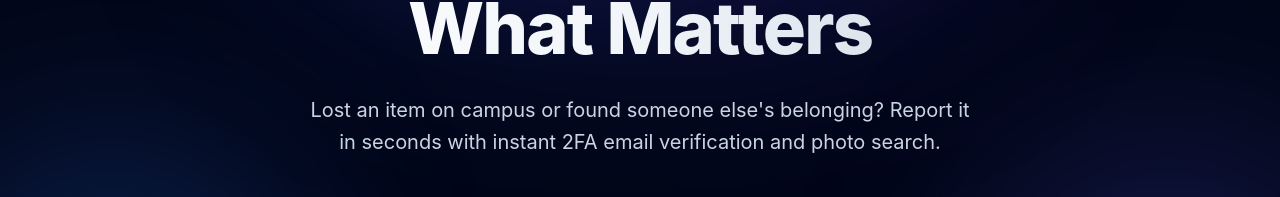
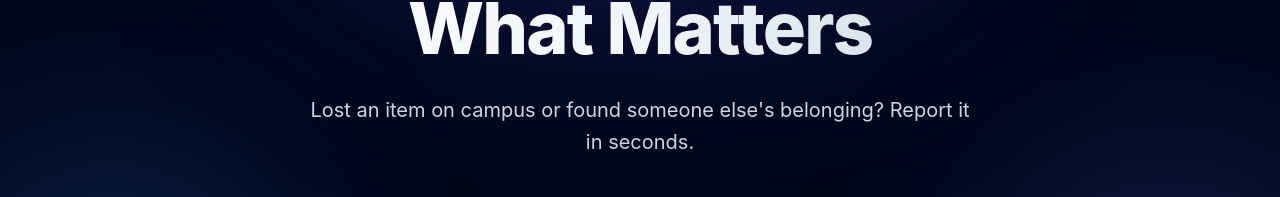
Before and after one commit to udithindrachapa26-u/Campus-Lost-Found-System, a Next.js app: page / in a window 1280 px wide. Shown: the part 371-568 px from the top of the page. Built offline with nearby package versions, Linux system fonts and the light colour scheme; no server answers.

Commit message:
Correct some issues.

```diff
--- a/app/page.tsx
+++ b/app/page.tsx
@@ -27,7 +27,7 @@ export default function Home() {
           </h1>
 
           <p className="mx-auto mt-6 max-w-2xl text-base sm:text-xl text-slate-300 font-normal leading-relaxed">
-            Lost an item on campus or found someone else&apos;s belonging? Report it in seconds with instant 2FA email verification and photo search.
+            Lost an item on campus or found someone else&apos;s belonging? Report it in seconds.
           </p>
 
           {/* Search Box */}
--- a/app/report/page.tsx
+++ b/app/report/page.tsx
@@ -410,11 +410,10 @@ export default function ReportItem() {
               <button
                 type="button"
                 onClick={() => setItemType("Lost")}
-                className={`flex items-center justify-center gap-3 rounded-2xl border-2 p-4 font-bold text-sm transition-all duration-200 ${
-                  itemType === "Lost"
+                className={`flex items-center justify-center gap-3 rounded-2xl border-2 p-4 font-bold text-sm transition-all duration-200 ${itemType === "Lost"
                     ? "border-rose-500 bg-rose-50/80 text-rose-600 shadow-md shadow-rose-500/10 dark:bg-rose-950/40 dark:text-rose-400"
                     : "border-slate-200 text-slate-600 hover:border-slate-300 dark:border-slate-800 dark:text-slate-400 dark:hover:border-slate-700"
-                }`}
+                  }`}
               >
                 <span className="text-xl">🔴</span>
                 <span>Lost Item</span>
@@ -423,11 +422,10 @@ export default function ReportItem() {
               <button
                 type="button"
                 onClick={() => setItemType("Found")}
-                className={`flex items-center justify-center gap-3 rounded-2xl border-2 p-4 font-bold text-sm transition-all duration-200 ${
-                  itemType === "Found"
+                className={`flex items-center justify-center gap-3 rounded-2xl border-2 p-4 font-bold text-sm transition-all duration-200 ${itemType === "Found"
                     ? "border-emerald-500 bg-emerald-50/80 text-emerald-600 shadow-md shadow-emerald-500/10 dark:bg-emerald-950/40 dark:text-emerald-400"
                     : "border-slate-200 text-slate-600 hover:border-slate-300 dark:border-slate-800 dark:text-slate-400 dark:hover:border-slate-700"
-                }`}
+                  }`}
               >
                 <span className="text-xl">🟢</span>
                 <span>Found Item</span>
@@ -573,11 +571,10 @@ export default function ReportItem() {
           {/* MESSAGE */}
           {message && (
             <div
-              className={`rounded-2xl p-4 text-center text-sm font-bold shadow-sm ${
-                messageType === "success"
+              className={`rounded-2xl p-4 text-center text-sm font-bold shadow-sm ${messageType === "success"
                   ? "bg-emerald-50 text-emerald-700 dark:bg-emerald-950/40 dark:text-emerald-300"
                   : "bg-rose-50 text-rose-700 dark:bg-rose-950/40 dark:text-rose-300"
-              }`}
+                }`}
             >
               {message}
             </div>
@@ -598,7 +595,7 @@ export default function ReportItem() {
                 Sending OTP Code…
               </span>
             ) : (
-              "Proceed to 2FA Email Verification →"
+              "Add a post"
             )}
           </button>
         </form>
```
